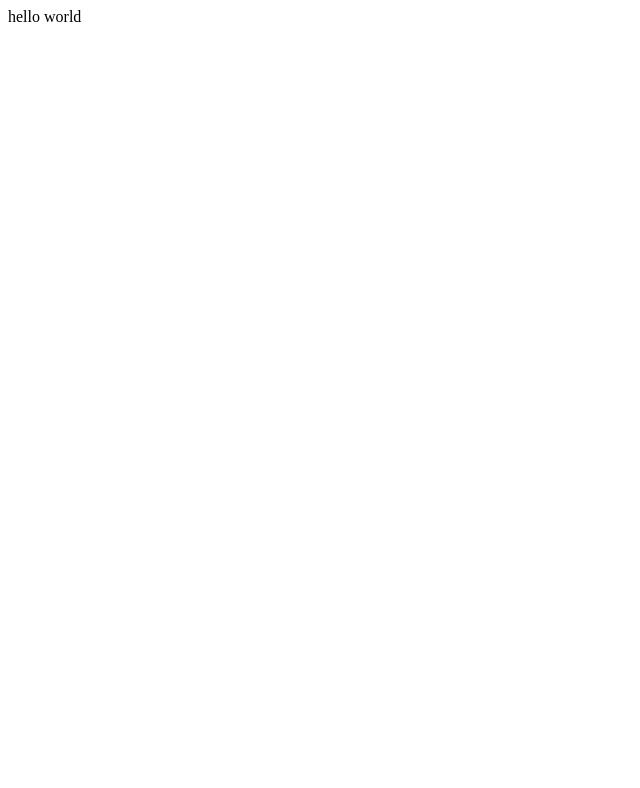
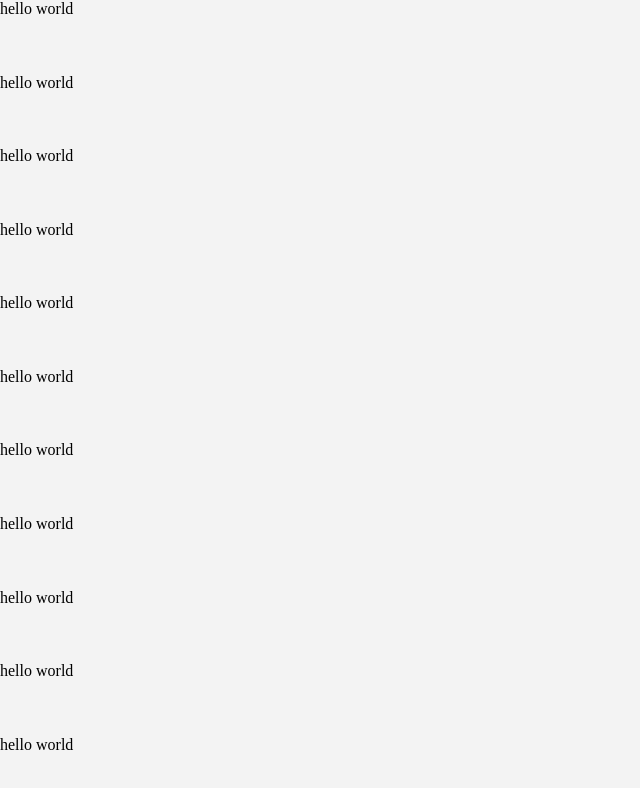
Before and after one commit to lei-zhu/react-paging-list, a React app: page / in a window 1280 px wide. Shown: the top 788 px of the page, without its empty margins (0-640 px from the left). Built offline with nearby package versions, Linux system fonts and the light colour scheme.

Commit message:
add normalize.css

```diff
--- a/config/webpack.common.js
+++ b/config/webpack.common.js
@@ -36,11 +36,26 @@ module.exports = {
         ],
       },
       {
+        test: /\.css$/i,
+        use: [
+          { loader: 'style-loader' },
+          { loader: 'css-loader' },
+        ],
+      },
+      {
         test: /\.less$/,
         use: [
           { loader: 'style-loader' },
           { loader: 'css-loader' },
           { loader: 'less-loader' },
+        ],
+      },
+      {
+        test: /\.s[ac]ss$/i,
+        use: [
+          { loader: 'style-loader' },
+          { loader: 'css-loader' },
+          { loader: 'sass-loader' },
         ],
       },
       {
--- a/package.json
+++ b/package.json
@@ -28,6 +28,8 @@
     "html-webpack-plugin": "^4.4.1",
     "less": "^3.12.2",
     "less-loader": "^7.0.1",
+    "sass": "^1.26.10",
+    "sass-loader": "^10.0.2",
     "style-loader": "^1.2.1",
     "typescript": "^4.0.2",
     "url-loader": "^4.1.0",
@@ -38,6 +40,7 @@
     "webpackbar": "^4.0.0"
   },
   "dependencies": {
+    "normalize.css": "^8.0.1",
     "react": "^16.13.1",
     "react-dom": "^16.13.1"
   },
--- /dev/null
+++ b/src/pages/App.scss
@@ -0,0 +1,10 @@
+
+.app {
+  position: relative;
+  display: flex;
+  flex-direction: column;
+  width: 100%;
+  height: 100vh;
+  background-color: #f3f3f3;
+  overflow-y: scroll;
+}
--- a/src/pages/App.tsx
+++ b/src/pages/App.tsx
@@ -1,10 +1,25 @@
 import React, { PureComponent } from 'react';
+import './App.scss';
 
 export default class App extends PureComponent {
   render() {
     return (
-      <div>
-        hello world
+      <div className='app'>
+        hello world <br/><br/><br/><br/>
+        hello world <br/><br/><br/><br/>
+        hello world <br/><br/><br/><br/>
+        hello world <br/><br/><br/><br/>
+        hello world <br/><br/><br/><br/>
+        hello world <br/><br/><br/><br/>
+        hello world <br/><br/><br/><br/>
+        hello world <br/><br/><br/><br/>
+        hello world <br/><br/><br/><br/>
+        hello world <br/><br/><br/><br/>
+        hello world <br/><br/><br/><br/>
+        hello world <br/><br/><br/><br/>
+        hello world <br/><br/><br/><br/>
+        hello world <br/><br/><br/><br/>
+        hello world <br/><br/><br/><br/>
       </div>
     );
   }
--- a/src/pages/index.tsx
+++ b/src/pages/index.tsx
@@ -2,6 +2,7 @@ import * as React from 'react';
 import * as ReactDOM from 'react-dom';
 
 import App from './App';
+import 'normalize.css';
 
 const render = () => {
   ReactDOM.render(<App />, document.querySelector('#app'));
```
Also changed, not shown: 1 other file (tests, documents, lock files or other folders).
